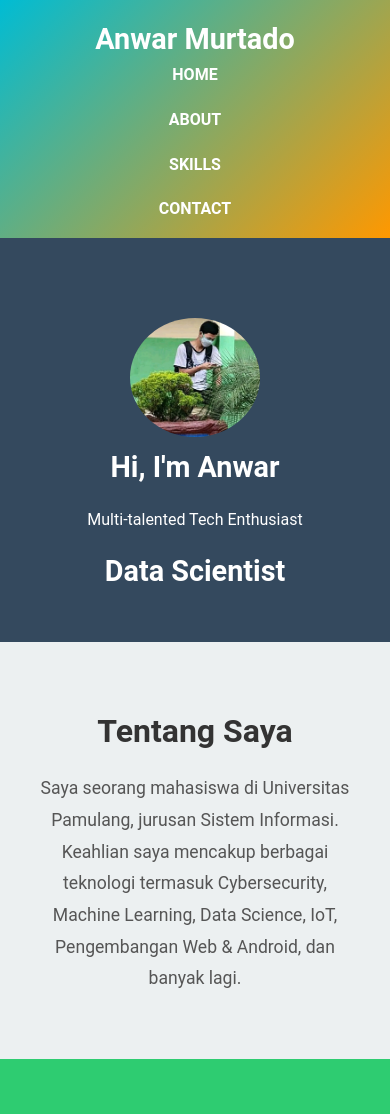
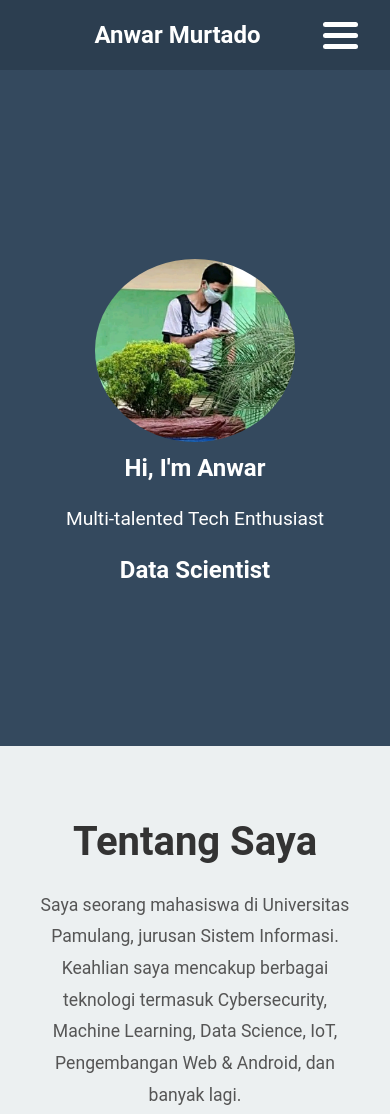
Before and after one commit to ExpertSec/portfolio, a plain HTML site: page index.html in a window 390 px wide. Shown: the top 1114 px of the page. Drawn offline with Linux system fonts and the light colour scheme.

Commit message:
ganti warna navbar

```diff
--- a/index.html
+++ b/index.html
@@ -9,9 +9,11 @@
   </head>
   <body>
     <header>
+      <div class="container">
         <div class="logo">
           <h1>Anwar Murtado</h1>
         </div>
+        <div class="toggle"><span></span><span></span><span></span></div>
         <nav>
           <ul>
             <li><a href="#hero">Home</a></li>
@@ -20,6 +22,7 @@
             <li><a href="#contact">Contact</a></li>
           </ul>
         </nav>
+      </div>
     </header>
 
     <section id="hero">
--- a/js/script.js
+++ b/js/script.js
@@ -22,3 +22,11 @@ let random = () => {
   }, 2000);
 };
 random();
+document.addEventListener("DOMContentLoaded", () => {
+  const toggleButton = document.querySelector(".toggle");
+  const navMenu = document.querySelector("nav");
+
+  toggleButton.addEventListener("click", () => {
+    navMenu.classList.toggle("active");
+  });
+});
--- a/style/style.css
+++ b/style/style.css
@@ -1,4 +1,3 @@
-/* Global Styles */
 * {
   margin: 0;
   padding: 0;
@@ -15,24 +14,32 @@ a {
   color: inherit;
   text-decoration: none;
 }
-
-/* Header Styles */
-header {
-  background: linear-gradient(135deg, #00bcd4, #ff9800);
-  padding: 1rem 2rem;
+.container {
   display: flex;
   justify-content: space-between;
   align-items: center;
+  width: 100%;
+}
+header {
+  display: flex;
+  justify-content: space-between;
+  background-color: #2c3e50;
+  align-items: center;
+  /* background: linear-gradient(135deg, #00bcd4, #ff9800); */
+  padding: 1rem 2rem;
   position: sticky;
   top: 0;
   z-index: 10;
 }
 
+header .logo {
+  flex-grow: 1;
+}
+
 header .logo h1 {
-  color: #fff;
+  color: white;
   font-size: 2rem;
 }
-
 nav ul {
   display: flex;
   gap: 2rem;
@@ -46,7 +53,20 @@ nav ul li a {
   font-size: 1rem;
 }
 
-/* Hero Section */
+/* Toggle Styles */
+header .toggle {
+  display: none;
+  flex-direction: column;
+  gap: 6px;
+  cursor: pointer;
+}
+
+header .toggle span {
+  width: 35px;
+  height: 5px;
+  background-color: white;
+  border-radius: 5px;
+}
 #hero {
   display: flex;
   justify-content: center;
@@ -60,7 +80,7 @@ nav ul li a {
 }
 
 #hero h2 {
-  font-size: 2.5rem;
+  font-size: 1.5rem;
 }
 
 #hero p {
@@ -73,8 +93,6 @@ nav ul li a {
   border-radius: 50%;
   margin-top: 2rem;
 }
-
-/* About Section */
 #about {
   background-color: #ecf0f1;
   padding: 4rem 2rem;
@@ -96,8 +114,6 @@ nav ul li a {
   line-height: 1.8;
   color: #555;
 }
-
-/* Skills Section */
 #skills {
   background-color: #2ecc71;
   color: white;
@@ -142,8 +158,6 @@ nav ul li a {
 .skill-card:hover {
   transform: scale(1.1);
 }
-
-/* Contact Section */
 #contact {
   background-color: #34495e;
   color: white;
@@ -176,172 +190,35 @@ nav ul li a {
 #contact .contact-info ul li a i {
   margin-right: 10px;
 }
-
-/* Footer Styles */
 footer {
   background-color: #2c3e50;
   color: white;
   text-align: center;
   padding: 1rem;
 }
-
-/* Responsive Design */
-@media screen and (max-width: 1024px) {
-  header {
+@media screen and (max-width: 768px) {
+  nav ul {
+    display: none;
+    flex-direction: column;
+    width: 100%;
+    background-color: #2c3e50;
+    position: absolute;
+    align-items: center;
+    top: 60px;
+    left: 0;
     padding: 1rem;
   }
 
+  nav.active ul {
+    display: flex;
+  }
+  header .toggle {
+    display: flex;
+  }
+  header .logo {
+    text-align: center;
+  }
   header .logo h1 {
-    font-size: 1.8rem;
-  }
-
-  nav ul {
-    gap: 1.5rem;
-  }
-
-  nav ul li a {
-    font-size: 0.9rem;
-  }
-
-  #hero h2 {
-    font-size: 2rem;
-  }
-
-  #hero p {
-    font-size: 1.1rem;
-  }
-
-  .skills-container {
-    flex-direction: column;
-    align-items: center;
-    gap: 2rem;
-  }
-
-  .skill-card {
-    width: 80%;
-    max-width: 250px;
-  }
-
-  #contact h2 {
-    font-size: 2.2rem;
-  }
-
-  footer {
-    font-size: 0.9rem;
+    font-size: 1.5rem;
   }
 }
-
-@media screen and (max-width: 768px) {
-  header {
-    flex-direction: column;
-    text-align: center;
-    padding: 1rem;
-  }
-
-  nav ul {
-    flex-direction: column;
-    gap: 1.2rem;
-  }
-
-  nav ul li a {
-    font-size: 1rem;
-  }
-
-  #hero {
-    height: auto;
-    padding: 3rem 1rem;
-  }
-
-  #hero h2 {
-    font-size: 2rem;
-  }
-
-  #hero p {
-    font-size: 1rem;
-  }
-
-  .hero-image img {
-    width: 150px;
-  }
-
-  #about h2 {
-    font-size: 2.2rem;
-  }
-
-  #skills h2 {
-    font-size: 2.2rem;
-  }
-
-  .skills-container {
-    flex-direction: column;
-    gap: 3rem;
-  }
-
-  .skill-card {
-    width: 90%;
-    max-width: 300px;
-  }
-
-  #contact h2 {
-    font-size: 2.2rem;
-  }
-
-  footer {
-    font-size: 1rem;
-  }
-}
-
-@media screen and (max-width: 480px) {
-  header {
-    flex-direction: column;
-    padding: 1rem;
-  }
-
-  nav ul {
-    gap: 1.2rem;
-  }
-
-  #hero {
-    height: auto;
-    padding: 3rem 1rem;
-    text-align: center;
-  }
-
-  #hero h2 {
-    font-size: 1.8rem;
-  }
-
-  #hero p {
-    font-size: 1rem;
-  }
-
-  .hero-image img {
-    width: 130px;
-  }
-
-  #about h2 {
-    font-size: 2rem;
-  }
-
-  #skills h2 {
-    font-size: 2rem;
-  }
-
-  .skills-container {
-    flex-direction: column;
-    gap: 2rem;
-  }
-
-  .skill-card {
-    width: 90%;
-    max-width: 280px;
-  }
-
-  #contact h2 {
-    font-size: 2rem;
-  }
-
-  footer {
-    font-size: 0.9rem;
-  }
-}
```
Lines whose indentation alone changed are shown as unchanged.
